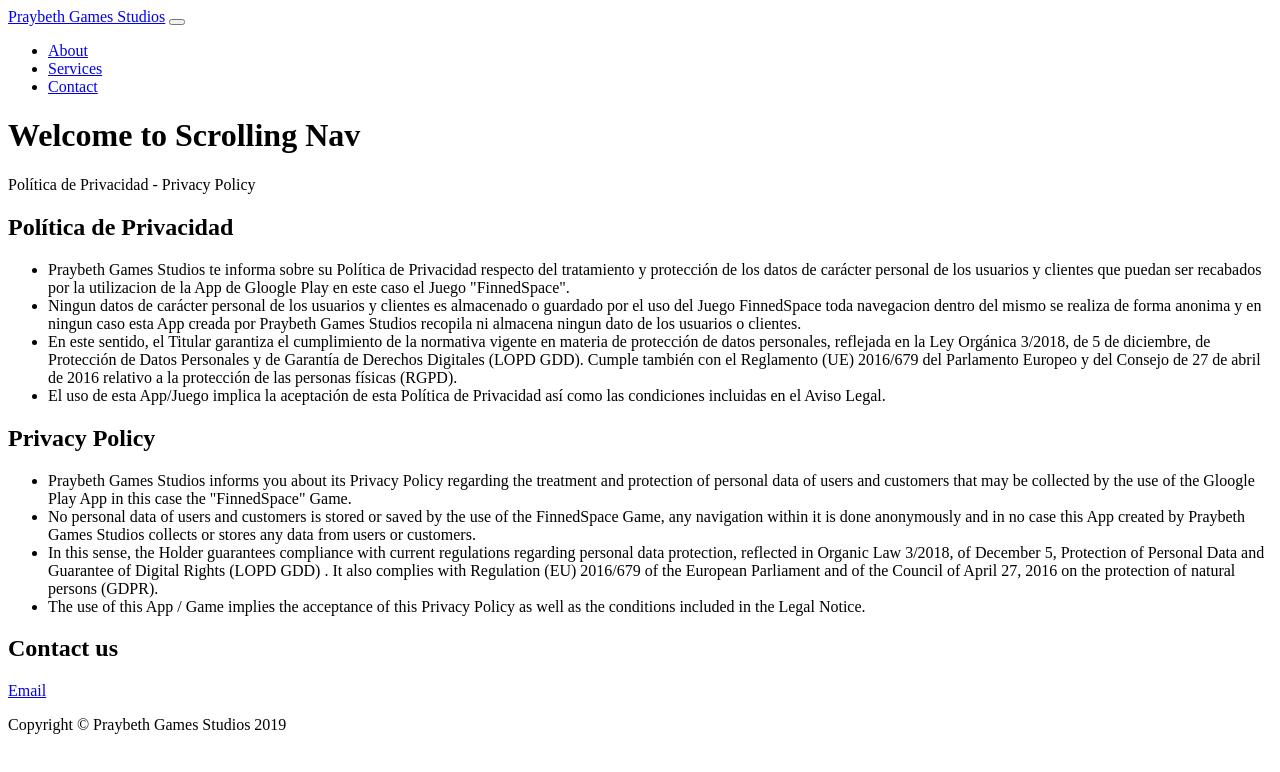
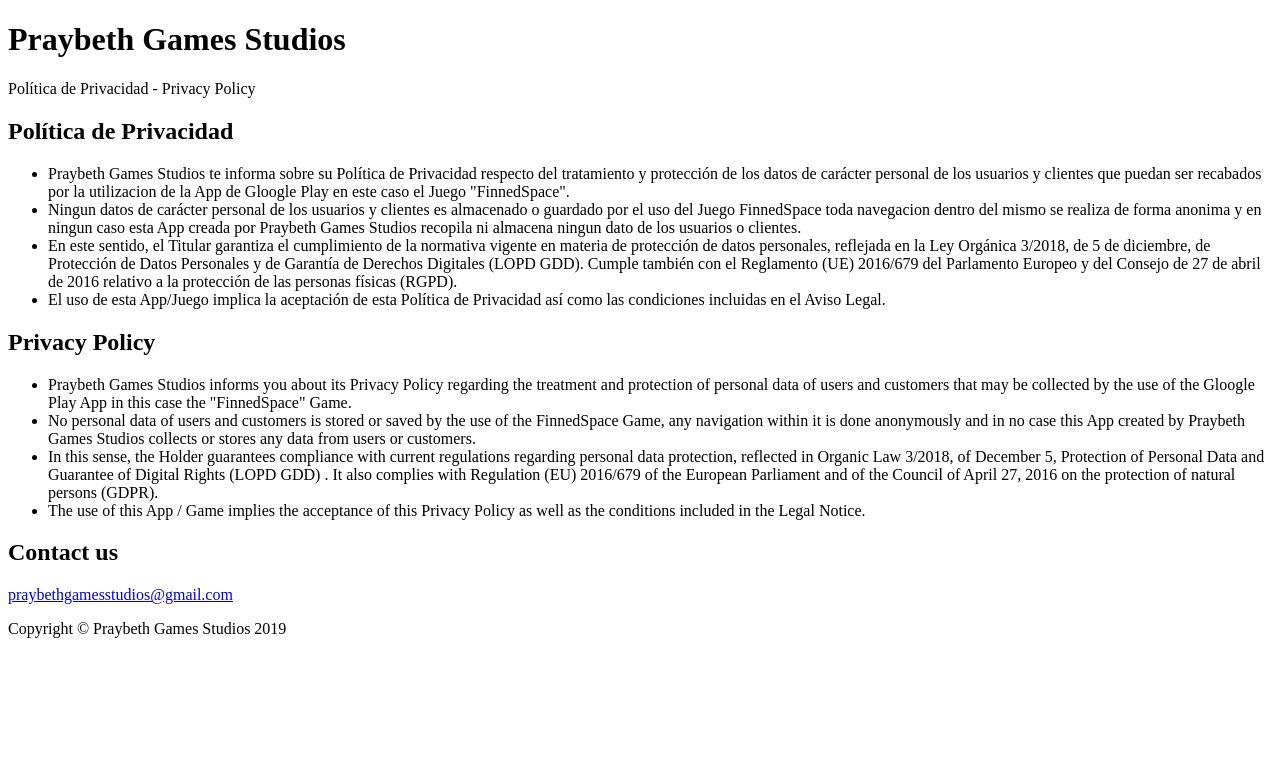
Before and after one commit to Praybeth/PraybethGamesStudios, a plain HTML site: page index.html in a window 1280 px wide. Drawn offline with Linux system fonts and the light colour scheme.

Commit message:
Add files via upload

```diff
--- a/index.html
+++ b/index.html
@@ -16,32 +16,10 @@
 
 <body id="page-top">
 
-    <!-- Navigation -->
-    <nav class="navbar navbar-expand-lg navbar-dark bg-dark fixed-top" id="mainNav">
-        <div class="container">
-            <a class="navbar-brand js-scroll-trigger" href="#page-top">Praybeth Games Studios</a>
-            <button class="navbar-toggler" type="button" data-toggle="collapse" data-target="#navbarResponsive" aria-controls="navbarResponsive" aria-expanded="false" aria-label="Toggle navigation">
-                <span class="navbar-toggler-icon"></span>
-            </button>
-            <div class="collapse navbar-collapse" id="navbarResponsive">
-                <ul class="navbar-nav ml-auto">
-                    <li class="nav-item">
-                        <a class="nav-link js-scroll-trigger" href="#about">About</a>
-                    </li>
-                    <li class="nav-item">
-                        <a class="nav-link js-scroll-trigger" href="#services">Services</a>
-                    </li>
-                    <li class="nav-item">
-                        <a class="nav-link js-scroll-trigger" href="#contact">Contact</a>
-                    </li>
-                </ul>
-            </div>
-        </div>
-    </nav>
 
     <header class="bg-primary text-white">
         <div class="container text-center">
-            <h1>Welcome to Scrolling Nav</h1>
+            <h1>Praybeth Games Studios</h1>
             <p class="lead">Política de Privacidad - Privacy Policy</p>
         </div>
     </header>
@@ -85,7 +63,7 @@
             <div class="row">
                 <div class="col-lg-8 mx-auto">
                     <h2>Contact us</h2>
-                    <p class="lead"><a href="praybethgamesstudios@gmail.com">Email</a></p>
+                    <p class="lead"><a href="www.gmail.com">praybethgamesstudios@gmail.com</a></p>
                 </div>
             </div>
         </div>
```
